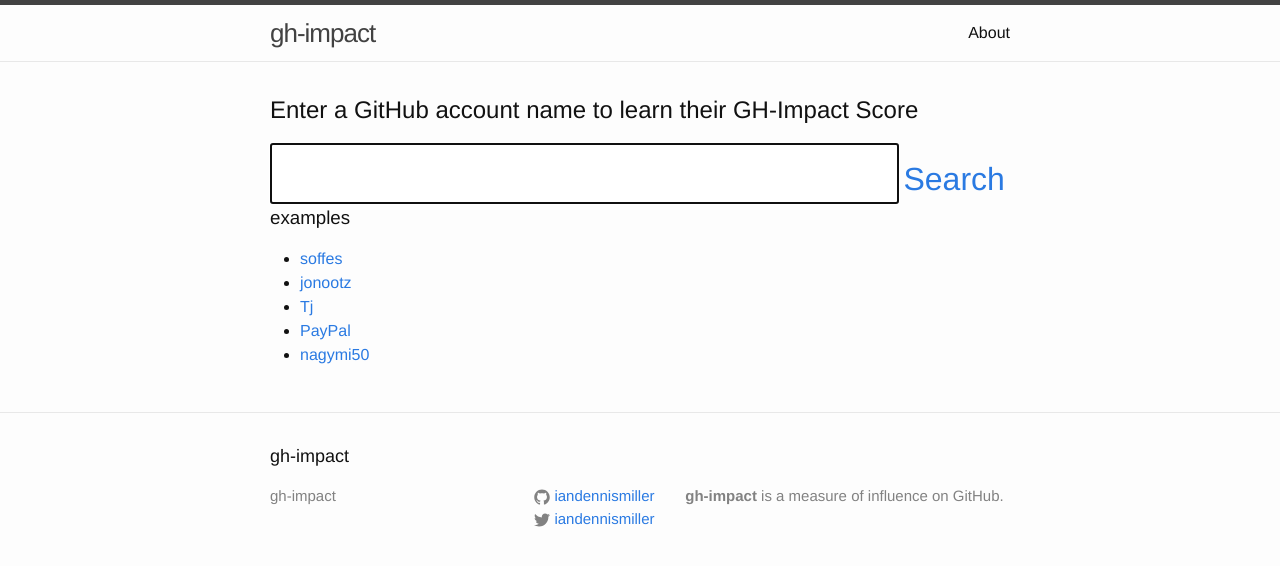
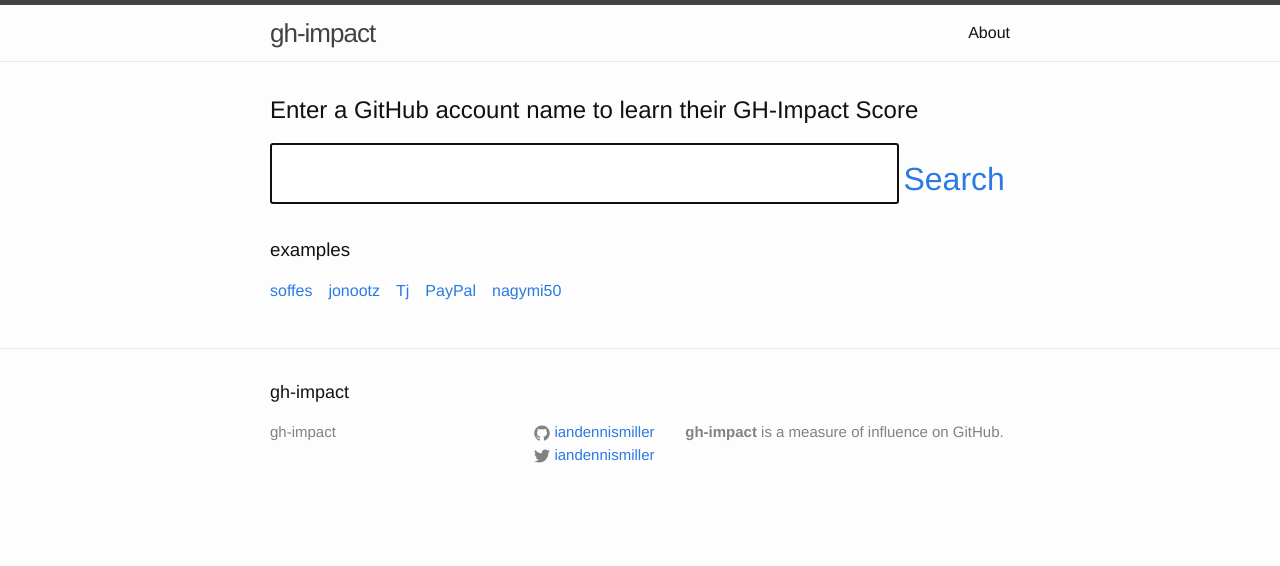
Before and after one commit to iandennismiller/gh-impact, a Jekyll site: the page built from index.html, in a window 1280 px wide. Shown: the top 566 px of the page. Built offline with Jekyll 4.4.1, drawn with Linux system fonts in a browser that asks for light colours; nearby versions of some CDN libraries.

Commit message:
better list

```diff
--- a/css/main.scss
+++ b/css/main.scss
@@ -79,5 +79,16 @@
 }
 
 #examples {
+    margin-top: 2em;
     display: none;
 }
+
+#examples ul {
+    margin-left: 0;
+}
+
+#examples ul li {
+    display: inline;
+    list-style-type: none;
+    padding-right: 1em;
+}
--- a/gh-impact.js
+++ b/gh-impact.js
@@ -28,6 +28,7 @@
 
 var query = function() {
     $("#masked").css("display", "block");
+    $("#examples").css("display", "none");
     var account_name = $("#account_name_query").val();
     var first_letter = account_name[0];
     $.getJSON( "data/" + first_letter + ".json", function(data) {
@@ -49,6 +50,9 @@
         q = q.substring(1, location.hash.length);
         $("#account_name_query").val(q);
         query();
+    }
+    else {
+        show_examples();
     }
 }
 
@@ -73,5 +77,4 @@
     });
 
     run_location();
-    show_examples();
 });
```
Also changed, not shown: Readme.md.
